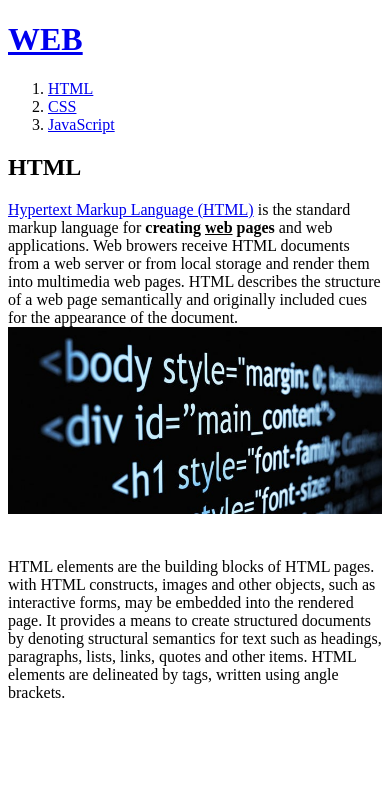
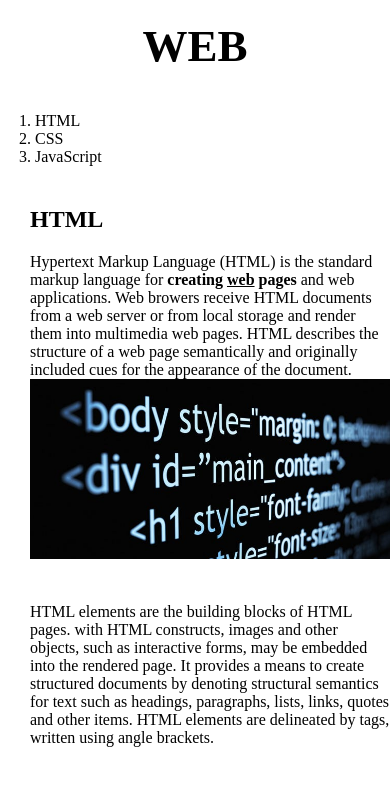
Before and after one commit to mmink0/web1, a plain HTML site: page 1.html in a window 390 px wide. Drawn offline with Linux system fonts and the light colour scheme.

Commit message:
web1
HTML, CSS study version

```diff
--- a/1.html
+++ b/1.html
@@ -3,15 +3,18 @@
 <head>
   <title>WEB1-HTML</title>
   <meta charset="utf-8">
+  <link rel="stylesheet" href="style.css">
 </head>
 
 <body>
   <h1><a href="index.html">WEB</a></h1>
+  <div id="grid">
     <ol>
         <li><a href="1.html">HTML</a></li>
         <li><a href="2.html">CSS</a></li>
         <li><a href="3.html">JavaScript</a></li>
     </ol>
+    <div id="article">
       <h2>HTML</h2>
       <p>
         <a href="https://www.w3.org/TR/2011/WD-html5-20110405/" target="_blank" title="HTML specification">
@@ -34,5 +37,8 @@
         for text such as headings, paragraphs, lists, links, quotes and other items.
         HTML elements are delineated by tags, written using angle brackets.
       </p>
+
+    </div>
+  </div>
 </body>
 </html>
--- /dev/null
+++ b/style.css
@@ -0,0 +1,42 @@
+body {
+  margin:0;
+}
+a {
+  color:black;
+  text-decoration: none;
+}
+h1 {
+  font-size:45px;
+  text-align: center;
+  border-bottom:1px solid gray;
+  margin:0;
+  padding:20px;
+}
+ol {
+  border-right:1px solid gray;
+  width:100px;
+  margin:0;
+  padding:20px;
+}
+#grid {
+  display:grid;
+  grid-template-columns: 150px 1fr;
+}
+#grid ol {
+  padding-left: 35px;
+}
+#article {
+  padding-left: 30px;
+}
+/* screen width < 800px */
+@media (max-width:800px) {
+  #grid {
+    display:block;
+  }
+  ol {
+    border-right:none;
+  }
+  h1 {
+    border-bottom:none;
+  }
+}
```
Also changed, not shown: 2.html (+15 -2 lines), 3.html (+6 -0 lines), box.html (added, +24 -0 lines), box_sample.html (added, +33 -0 lines), grid.html (added, +30 -0 lines), index.html (+5 -0 lines), mediaquery.html (added, +25 -0 lines). Lines whose indentation alone changed are shown as unchanged.
